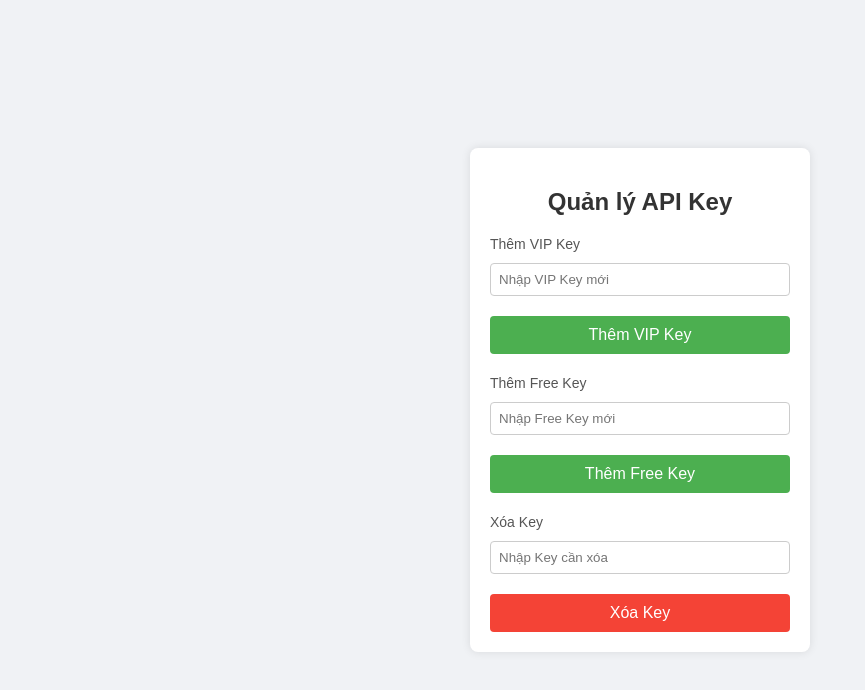
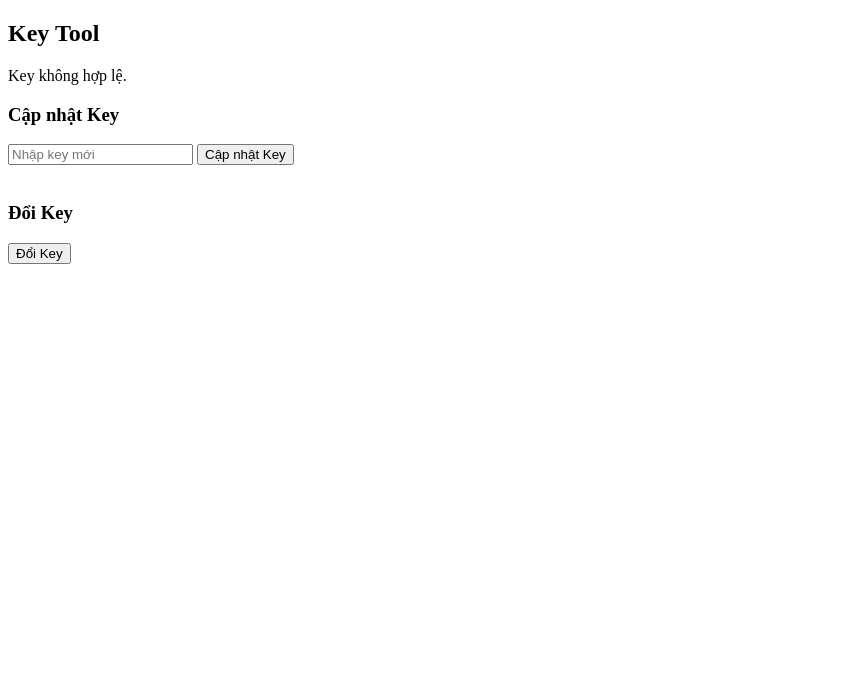
Before and after one commit to 929393735525/Hsjjsjsjsn, a plain HTML site: page index.html in a window 1280 px wide. Shown: the whole page, without its empty margins (0-865 px from the left). Drawn offline with Linux system fonts and the light colour scheme.

Commit message:
Update index.html

```diff
--- a/index.html
+++ b/index.html
@@ -1,129 +1,76 @@
 <!DOCTYPE html>
-<html lang="vi">
+<html lang="en">
 <head>
     <meta charset="UTF-8">
     <meta name="viewport" content="width=device-width, initial-scale=1.0">
-    <title>Quản lý API Key</title>
-    <style>
-        body {
-            font-family: Arial, sans-serif;
-            background-color: #f0f2f5;
-            margin: 0;
-            padding: 0;
-            display: flex;
-            justify-content: center;
-            align-items: center;
-            height: 100vh;
-        }
-        .container {
-            background-color: #ffffff;
-            padding: 20px;
-            border-radius: 8px;
-            box-shadow: 0px 0px 10px rgba(0, 0, 0, 0.1);
-            width: 300px;
-        }
-        h2 {
-            color: #333;
-            text-align: center;
-        }
-        label {
-            color: #555;
-            font-size: 14px;
-        }
-        input[type="text"] {
-            width: 100%;
-            padding: 8px;
-            margin: 10px 0;
-            box-sizing: border-box;
-            border: 1px solid #ccc;
-            border-radius: 4px;
-        }
-        .btn {
-            width: 100%;
-            padding: 10px;
-            color: white;
-            border: none;
-            border-radius: 4px;
-            cursor: pointer;
-            font-size: 16px;
-            margin-top: 10px;
-        }
-        .add-btn {
-            background-color: #4CAF50;
-        }
-        .delete-btn {
-            background-color: #f44336;
-        }
-    </style>
-</head>
-<body>
-    <div class="container">
-        <h2>Quản lý API Key</h2>
-        <p id="key-info"></p> <!-- Hiển thị thông tin Key -->
-
-        <form id="add-vip-key-form">
-            <label for="vip-api-key">Thêm VIP Key</label>
-            <input type="text" id="vip-api-key" name="vip-api-key" placeholder="Nhập VIP Key mới">
-            <button type="button" class="btn add-btn" onclick="addVipKey()">Thêm VIP Key</button>
-        </form>
-
-        <form id="add-free-key-form" style="margin-top: 20px;">
-            <label for="free-api-key">Thêm Free Key</label>
-            <input type="text" id="free-api-key" name="free-api-key" placeholder="Nhập Free Key mới">
-            <button type="button" class="btn add-btn" onclick="addFreeKey()">Thêm Free Key</button>
-        </form>
-
-        <form id="delete-key-form" style="margin-top: 20px;">
-            <label for="delete-key">Xóa Key</label>
-            <input type="text" id="delete-key" name="delete-key" placeholder="Nhập Key cần xóa">
-            <button type="button" class="btn delete-btn" onclick="deleteKey()">Xóa Key</button>
-        </form>
-    </div>
-
+    <title>Key Tool</title>
     <script>
-        // Lấy tham số từ URL
+        // Hàm để lấy tham số key từ URL
         function getQueryParam(param) {
             const urlParams = new URLSearchParams(window.location.search);
             return urlParams.get(param);
         }
 
-        // Hiển thị Key từ URL
-        const key = getQueryParam('key');
-        if (key) {
-            document.getElementById("key-info").textContent = `Chìa khóa hiện tại: ${key}`;
-        }
+        // Hàm kiểm tra key từ URL
+        function checkKey() {
+            const key = getQueryParam('key');  // Lấy key từ URL
 
-        function addVipKey() {
-            const vipKey = document.getElementById("vip-api-key").value;
-            if (vipKey) {
-                alert("VIP Key " + vipKey + " đã được thêm!");
-                // Thực hiện yêu cầu thêm VIP key tới server tại đây
-                // Gửi dữ liệu đến server (ví dụ sử dụng fetch hoặc AJAX)
+            // Kiểm tra key trong danh sách
+            let validKeys = ["Minh", "VIP_KEY", "FREE_KEY"];  // Danh sách key hợp lệ
+            if (validKeys.includes(key)) {
+                document.getElementById("status").innerText = "Chào mừng bạn, Key hợp lệ!";
+                document.getElementById("tool").style.display = "block";  // Hiển thị công cụ khi key hợp lệ
             } else {
-                alert("Vui lòng nhập VIP Key.");
+                document.getElementById("status").innerText = "Key không hợp lệ.";
             }
         }
 
-        function addFreeKey() {
-            const freeKey = document.getElementById("free-api-key").value;
-            if (freeKey) {
-                alert("Free Key " + freeKey + " đã được thêm!");
-                // Thực hiện yêu cầu thêm Free key tới server tại đây
-                // Gửi dữ liệu đến server
+        // Hàm để cập nhật key (có thể thay đổi key trong localStorage hoặc gửi yêu cầu API)
+        function updateKey() {
+            const newKey = document.getElementById("new-key").value;
+            if (newKey) {
+                // Lưu key mới vào localStorage
+                localStorage.setItem("currentKey", newKey);
+                alert("Key đã được cập nhật!");
+                location.reload();  // Tải lại trang để áp dụng key mới
             } else {
-                alert("Vui lòng nhập Free Key.");
+                alert("Vui lòng nhập key mới.");
             }
         }
 
-        function deleteKey() {
-            const keyToDelete = document.getElementById("delete-key").value;
-            if (keyToDelete) {
-                alert("Key " + keyToDelete + " đã được xóa!");
-                // Thực hiện yêu cầu xóa key tới server tại đây
+        // Hàm để đổi key
+        function changeKey() {
+            const newKey = document.getElementById("new-key").value;
+            if (newKey) {
+                // Cập nhật key mới vào URL
+                const newUrl = window.location.pathname + "?key=" + newKey;
+                window.location.href = newUrl;  // Chuyển hướng tới URL mới với key mới
             } else {
-                alert("Vui lòng nhập Key cần xóa.");
+                alert("Vui lòng nhập key mới để thay đổi.");
             }
         }
+
+        window.onload = checkKey;  // Kiểm tra key khi trang tải xong
     </script>
+</head>
+<body>
+
+    <h2>Key Tool</h2>
+    <div id="status">Đang kiểm tra key...</div>
+
+    <!-- Công cụ chỉ hiển thị nếu key hợp lệ -->
+    <div id="tool" style="display:none;">
+        <h3>Chào mừng bạn, công cụ đã được mở!</h3>
+        <button onclick="alert('Công cụ VIP đang hoạt động!')">Sử dụng Công Cụ VIP</button>
+    </div>
+
+    <!-- Form cập nhật key -->
+    <h3>Cập nhật Key</h3>
+    <input type="text" id="new-key" placeholder="Nhập key mới" />
+    <button onclick="updateKey()">Cập nhật Key</button>
+    <br><br>
+    <h3>Đổi Key</h3>
+    <button onclick="changeKey()">Đổi Key</button>
+
 </body>
 </html>
```
